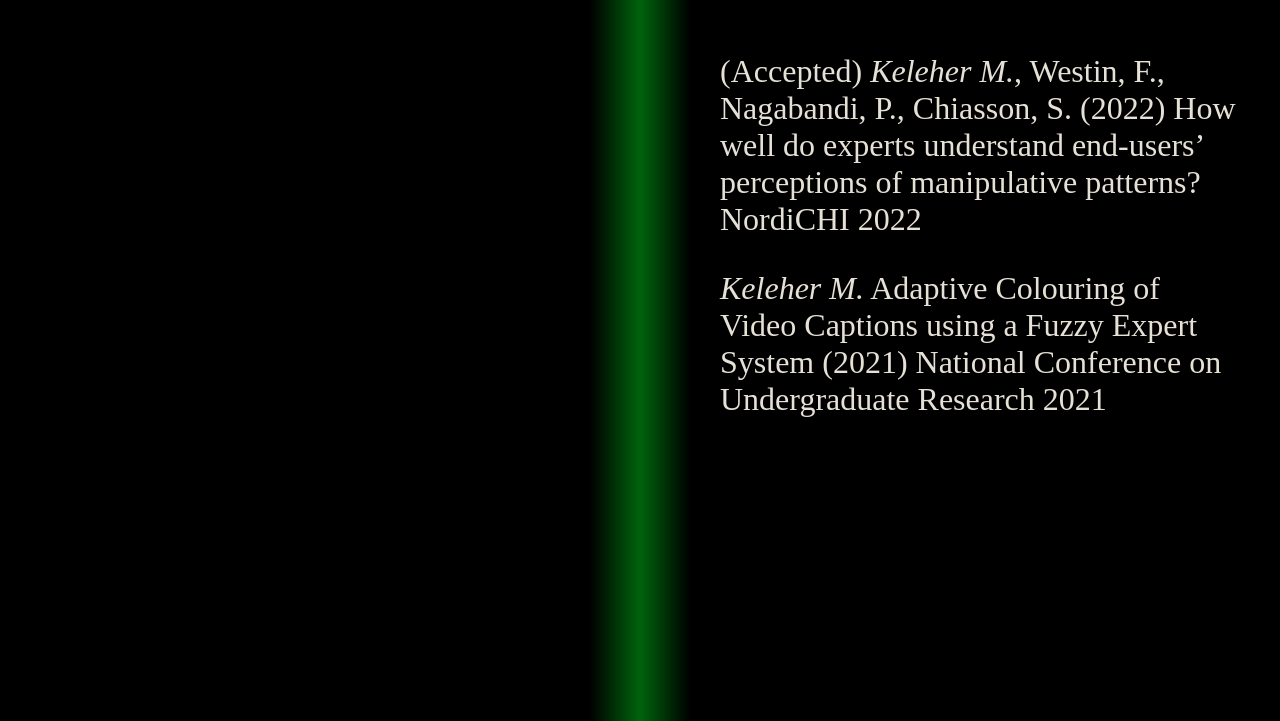
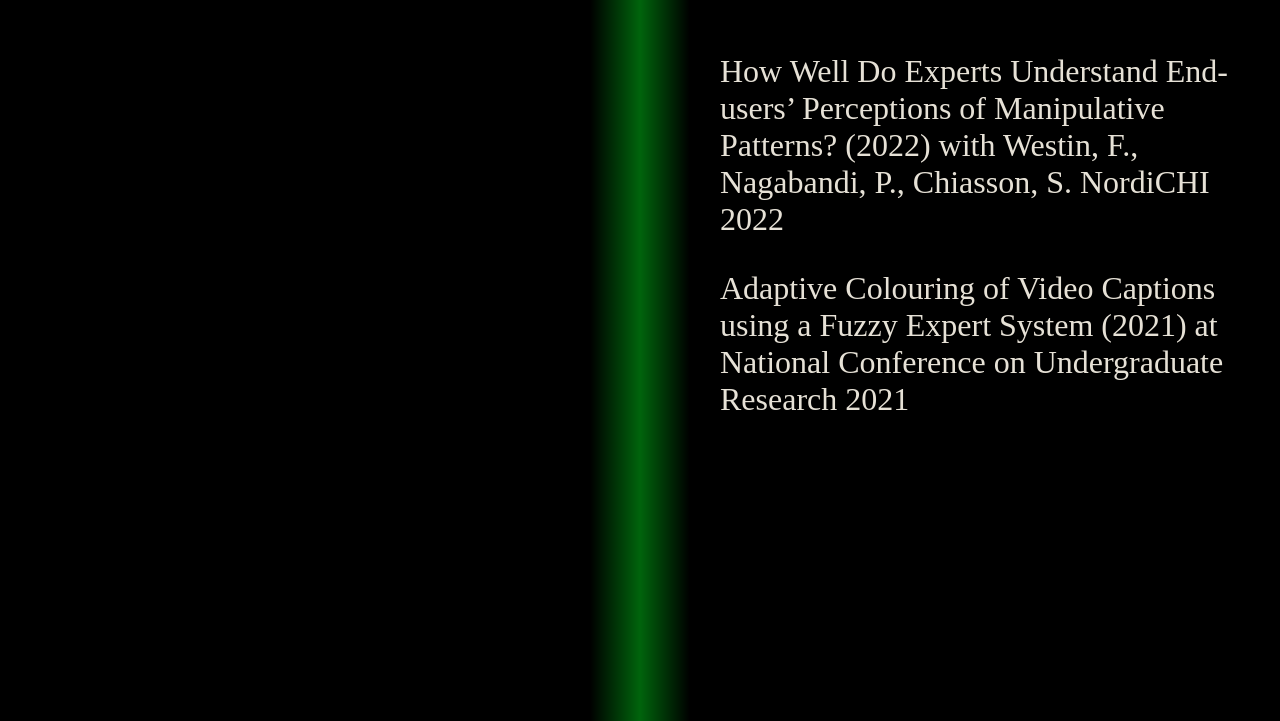
Before and after one commit to maxkele/maxkele.github.io, an Astro site: page /citations in a window 1280 px wide. Shown: the part 79-800 px from the top of the page. Built offline with nearby package versions, Linux system fonts and the light colour scheme; Astro itself is replaced by a stand-in of ours; a web font is replaced by a local one.

Commit message:
casual citation text

```diff
--- a/src/pages/citations.md
+++ b/src/pages/citations.md
@@ -2,6 +2,6 @@
 layout: '../layouts/Citations.astro'
 ---
 
-- (Accepted) *Keleher M.*, Westin, F., Nagabandi, P., Chiasson, S. (2022) How well do experts understand end-users' perceptions of manipulative patterns? NordiCHI 2022
+- How Well Do Experts Understand End-users' Perceptions of Manipulative Patterns? (2022) with Westin, F., Nagabandi, P., Chiasson, S.  NordiCHI 2022
 
-- *Keleher M.* Adaptive Colouring of Video Captions using a Fuzzy Expert System (2021) National Conference on Undergraduate Research 2021
+- Adaptive Colouring of Video Captions using a Fuzzy Expert System (2021) at National Conference on Undergraduate Research 2021
```
